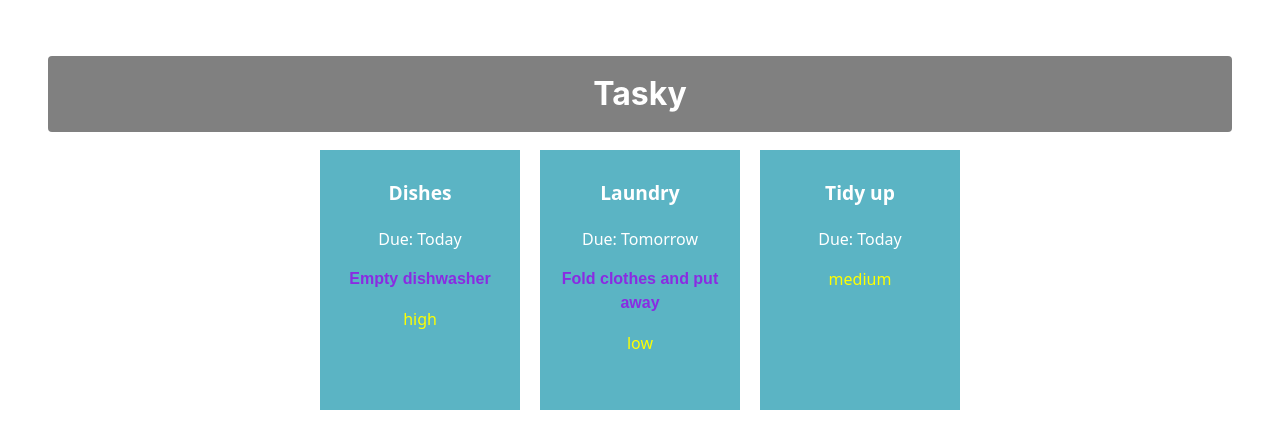
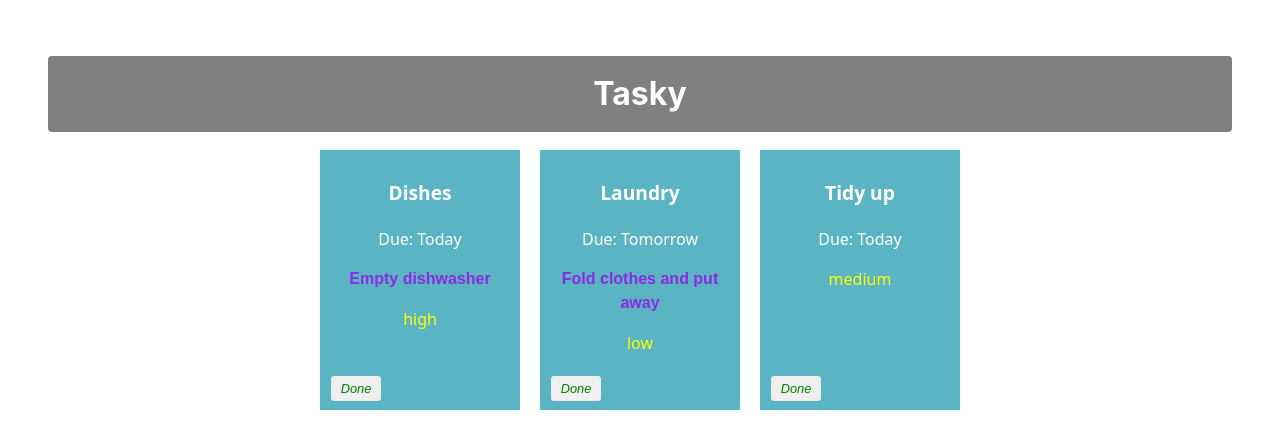
Before and after one commit to KH24234341234/react-basics-labs, a React (Vite) app in the folder tasky/: page / in a window 1280 px wide. Shown: the top 448 px of the page. Built offline with nearby package versions, Linux system fonts and the light colour scheme.

Commit message:
Mark Task as done

```diff
--- a/tasky/src/App.css
+++ b/tasky/src/App.css
@@ -50,3 +50,20 @@
 .priority {
   color:yellow;
 }
+
+button {
+  border: none;
+  border-radius: 3px;
+  font-style: italic;
+  font-size: 0.8em;
+  margin: 4px 6px;
+  width: 50px;
+  height: 25px;
+}
+
+.doneButton {
+  position: absolute;
+  bottom: 5px;
+  left: 5px;
+  color: green;
+}
--- a/tasky/src/App.jsx
+++ b/tasky/src/App.jsx
@@ -5,24 +5,35 @@
 function App() {
     const [ taskState, setTaskState ] = useState({
     tasks: [
-      { id: 1, title:"Dishes", description: "Empty dishwasher", deadline: "Today", priority: "high", },
-      { id: 2, title: "Laundry", description: "Fold clothes and put away", deadline: "Tomorrow", priority: "low", },
-      { id: 3, title: "Tidy up", deadline: "Today", priority: "medium", }
+      { id: 1, title:"Dishes", description: "Empty dishwasher", deadline: "Today", priority: "high", done: false },
+      { id: 2, title: "Laundry", description: "Fold clothes and put away", deadline: "Tomorrow", priority: "low",done: false },
+      { id: 3, title: "Tidy up", deadline: "Today", priority: "medium",done: false }
     ]
   });
+
+    const doneHandler = (taskIndex) => {
+    const tasks = [...taskState.tasks];
+    tasks[taskIndex].done = !tasks[taskIndex].done;
+    setTaskState({tasks});
+    console.log(`${taskIndex} ${tasks[taskIndex].done}`);
+  }
+
 
 
 
     return (
     <div className="container">
       <h1>Tasky</h1>
-        {taskState.tasks.map((task) => (
+        {taskState.tasks.map((task, index) => (
     <Task
       title={task.title}
       description={task.description}
       deadline={task.deadline}
       key={task.id}
       priority={task.priority}
+      done={task.done}
+      markDone={() => doneHandler(index)}
+
 
     />
   ))}
--- a/tasky/src/components/Task.jsx
+++ b/tasky/src/components/Task.jsx
@@ -1,13 +1,19 @@
 const Task = (props) => {
 
     return (
-        <div className="card">
+
+        <div className="card" style={{backgroundColor: props.done ? 'lightgrey' : '#5bb4c4'}}>
+
+
             <p className="title">{props.title}</p>
             <p>Due: {props.deadline}</p>
             <p>{props.children}</p>
             {/*new prop class created here, in same vein as title */}
             <p className ="description">{props.description}</p>
             <p className ="priority">{props.priority}</p>
+            <button onClick={props.markDone} className='doneButton'>Done</button>
+
+
         </div>
     )
 }
```
